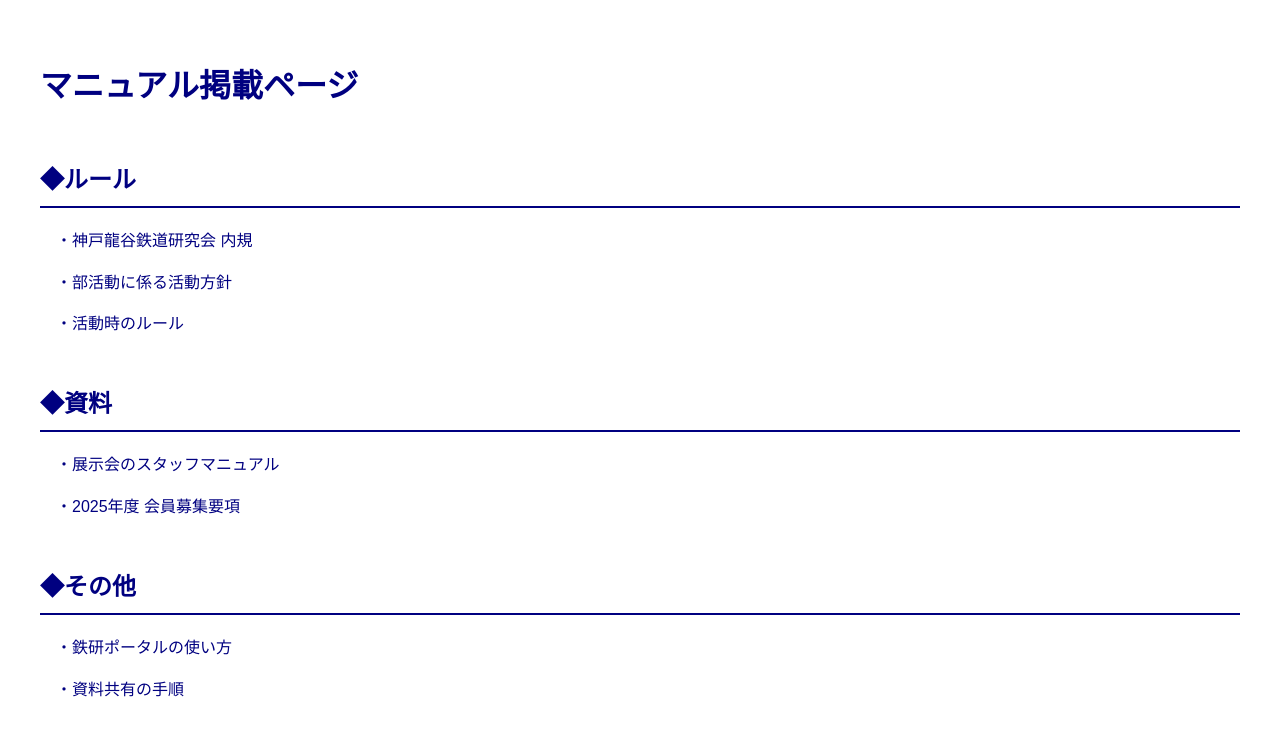
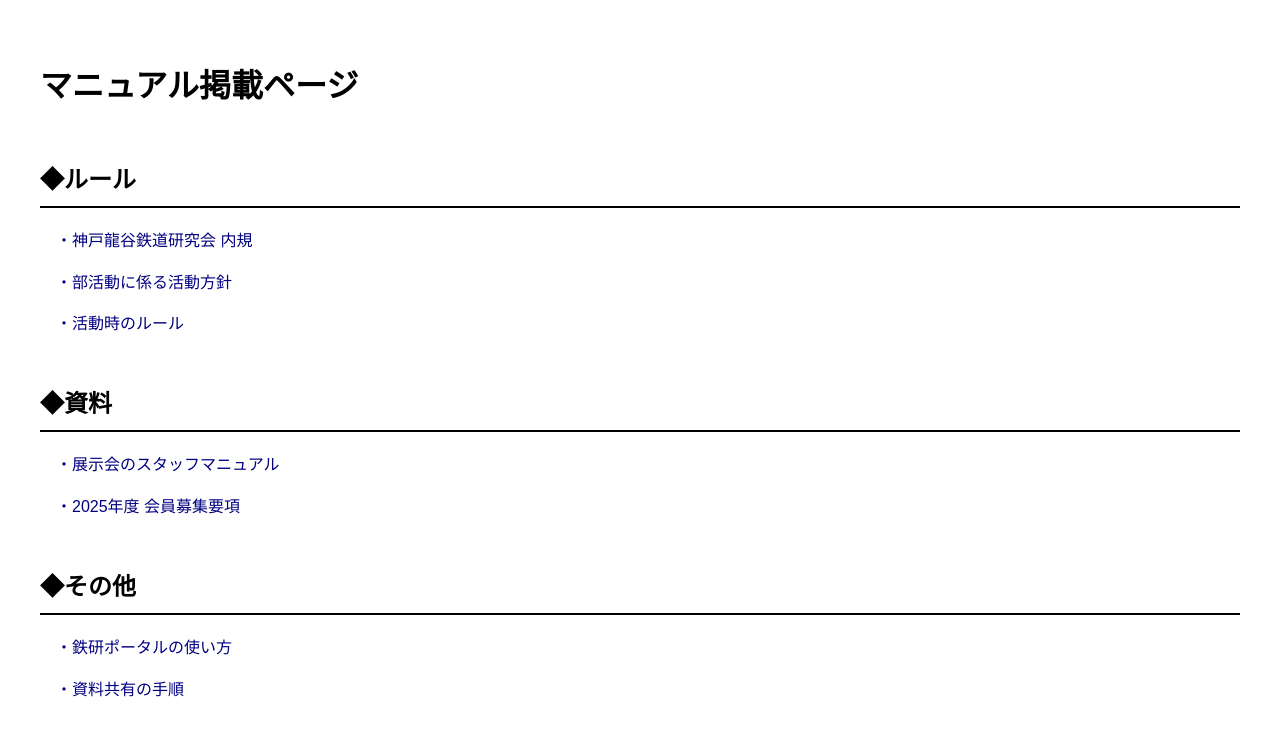
Before and after one commit to koberyukoku-railway-club/koberyukoku-railway-club.github.io, a plain HTML site: page manual/index.html in a window 1280 px wide. Drawn offline with Linux system fonts and the light colour scheme; a web font is replaced by a local one.

Commit message:
Update index.html

```diff
--- a/manual/index.html
+++ b/manual/index.html
@@ -12,20 +12,27 @@
     body {
       font-family: 'Stick', sans-serif;
       background-color: #ffffff;
-      color: #000080;
+      color: #000000; /* 基本のテキスト色を黒に */
       padding: 2em;
       line-height: 1.6;
     }
 
+    h1 {
+      font-size: 2em;
+      margin-bottom: 1em;
+      color: #000000; /* タイトルを黒に */
+    }
+
     h2 {
       font-size: 1.5em;
-      border-bottom: 2px solid #000080;
+      border-bottom: 2px solid #000000; /* 下線を黒に */
       padding-bottom: 0.3em;
       margin-top: 2em;
+      color: #000000; /* 見出しを黒に */
     }
 
     a {
-      color: #000080;
+      color: #000080; /* テーマカラーの濃紺 */
       text-decoration: none;
     }
 
```
